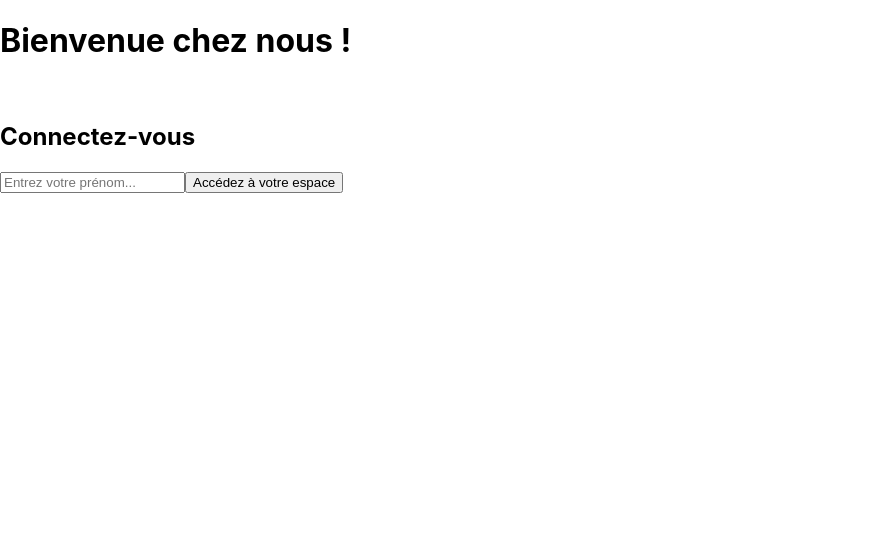
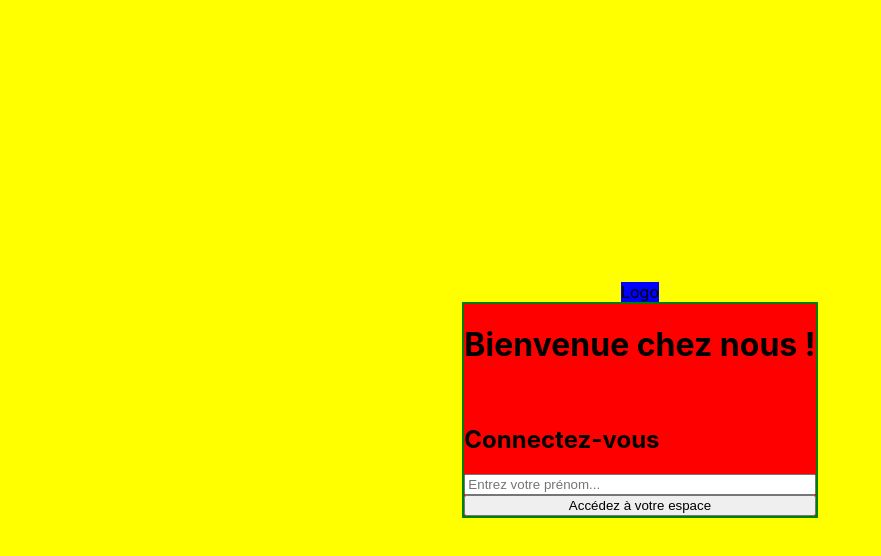
Before and after one commit to SylvainGUERRIN/crazee-burger, a React (Create React App) app: page /login in a window 1280 px wide. Shown: the top 556 px of the page, without its empty margins (0-881 px from the left). Built offline with nearby package versions, Linux system fonts and the light colour scheme.

Commit message:
💄 F03: LoginPage > add layout

```diff
--- a/src/components/pages/login/LoginForm.js
+++ b/src/components/pages/login/LoginForm.js
@@ -1,5 +1,6 @@
 import { useState } from "react";
 import { useNavigate } from "react-router-dom";
+import styled from 'styled-components';
 
 export default function LoginForm() {
   const navigate = useNavigate()
@@ -18,7 +19,7 @@ export default function LoginForm() {
   };
 
   return (
-    <form action="submit" onSubmit={handleSubmit}>
+    <LoginFormStyled action="submit" onSubmit={handleSubmit}>
       <h1>Bienvenue chez nous !</h1>
       <br></br>
       <h2>Connectez-vous</h2>
@@ -30,6 +31,14 @@ export default function LoginForm() {
         required
       />
       <button>Accédez à votre espace</button>
-    </form>
+    </LoginFormStyled>
   );
+
 }
+
+const LoginFormStyled = styled.form`
+    border: 2px solid green;
+    background: red;
+    display: flex;
+    flex-direction: column;
+  `;
--- a/src/components/pages/login/LoginPage.js
+++ b/src/components/pages/login/LoginPage.js
@@ -1,9 +1,23 @@
 import LoginForm from "./LoginForm"
+import styled from 'styled-components';
+import Logo from "../../reusable-ui/Logo";
 
 export default function LoginPage() {
 
 //affichage
   return (
+  <LoginPageStyled>
+    <Logo/>
     <LoginForm/>
+  </LoginPageStyled>
   )
 }
+
+const LoginPageStyled = styled.div`
+  background: yellow;
+  height: 100vh;
+  display: flex;
+  flex-direction: column;
+  justify-content: center;
+  align-items: center;
+`;
--- /dev/null
+++ b/src/components/reusable-ui/Logo.js
@@ -0,0 +1,11 @@
+import styled from 'styled-components';
+
+export default function Logo() {
+  return (
+    <LogoStyled>Logo</LogoStyled>
+  )
+}
+
+const LogoStyled = styled.div`
+  background: blue;
+`;
```
